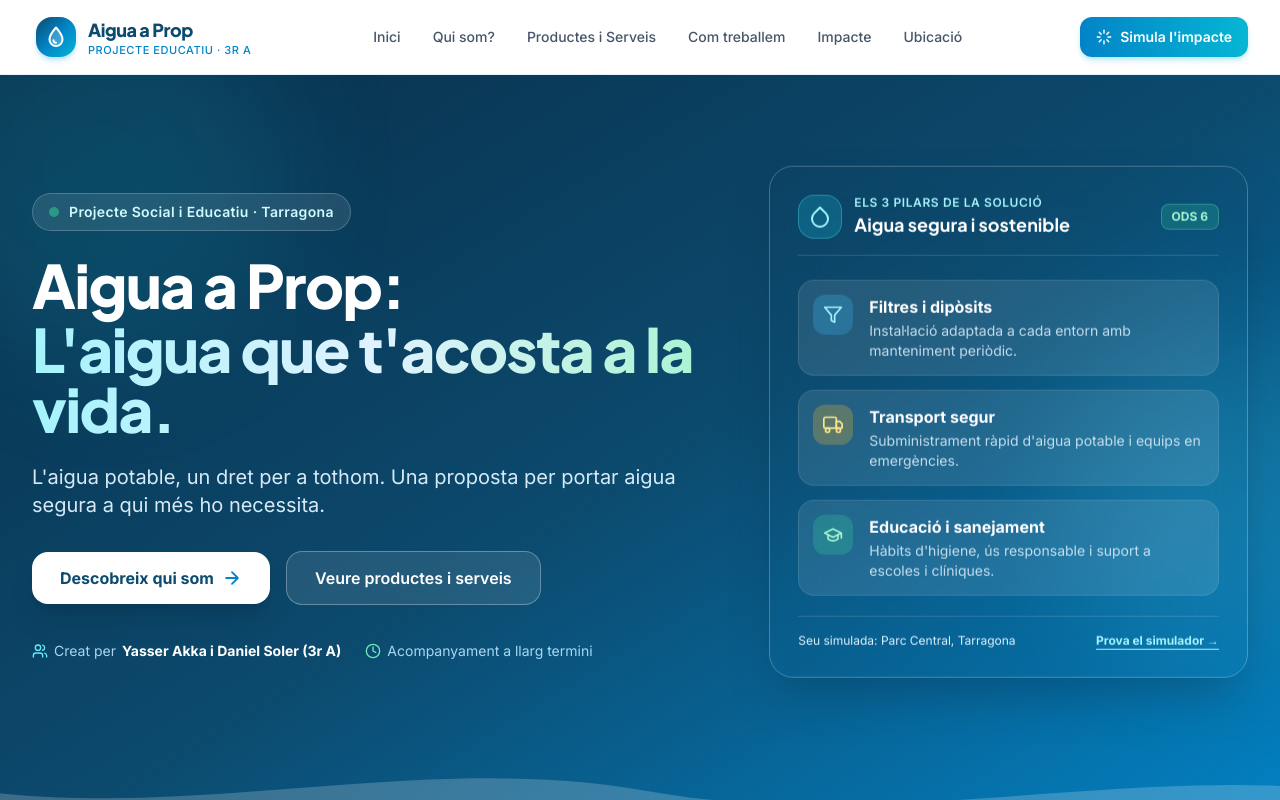
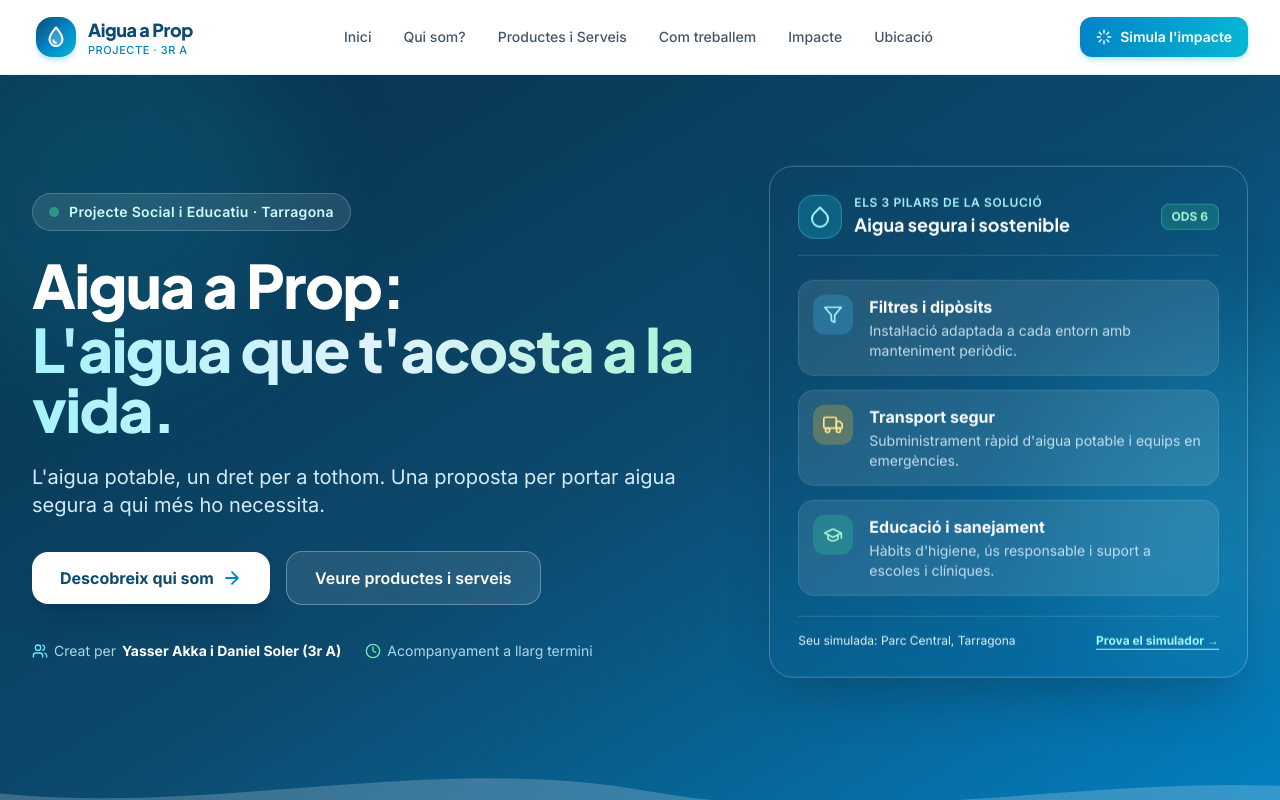
Before and after one commit to aigua-a-prop/aigua-a-prop.github.io, a plain HTML site: page index.html in a window 1280 px wide. Shown: the top 800 px of the page. Drawn offline with nearby package versions, Linux system fonts and the light colour scheme.

Commit message:
cambio texto

```diff
--- a/index.html
+++ b/index.html
@@ -130,7 +130,7 @@
                     </div>
                     <div class="leading-tight">
                         <span class="block font-display font-extrabold text-lg text-ocean-900 tracking-tight">Aigua a Prop</span>
-                        <span class="block text-[11px] font-medium text-sky-600 uppercase tracking-wider">Projecte Educatiu · 3r A</span>
+                        <span class="block text-[11px] font-medium text-sky-600 uppercase tracking-wider">Projecte · 3r A</span>
                     </div>
                 </a>
 
```
